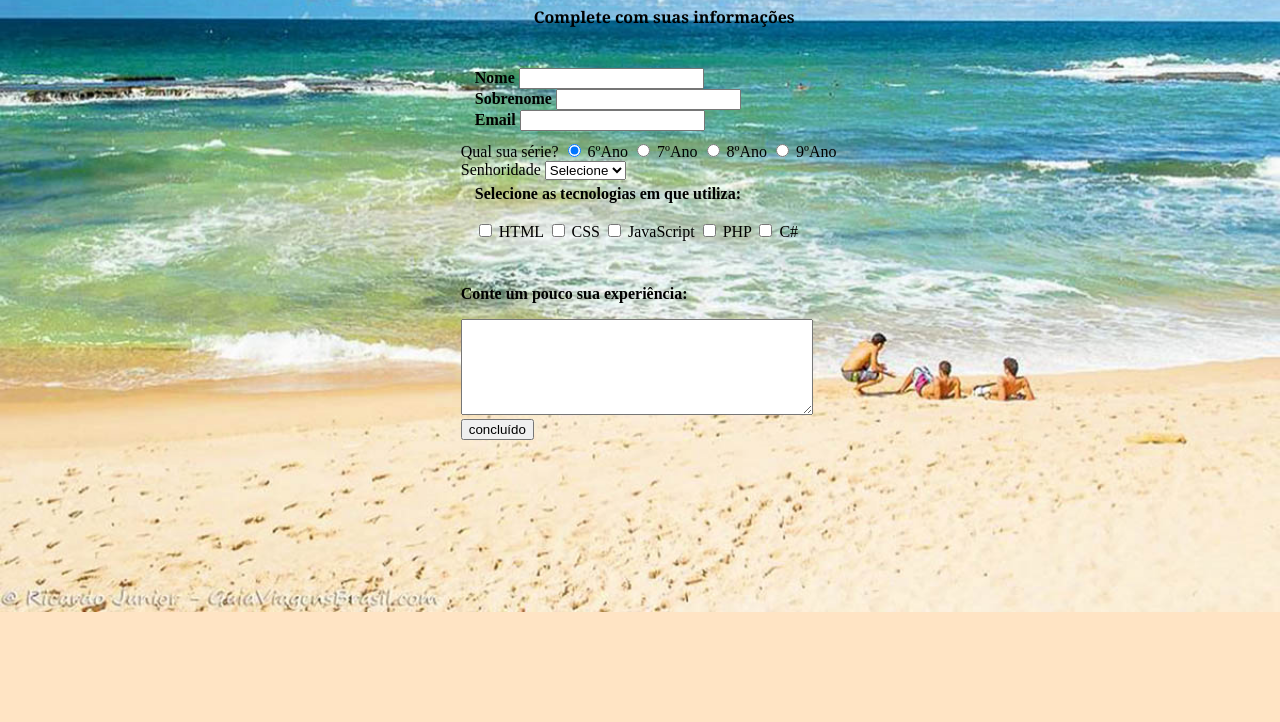
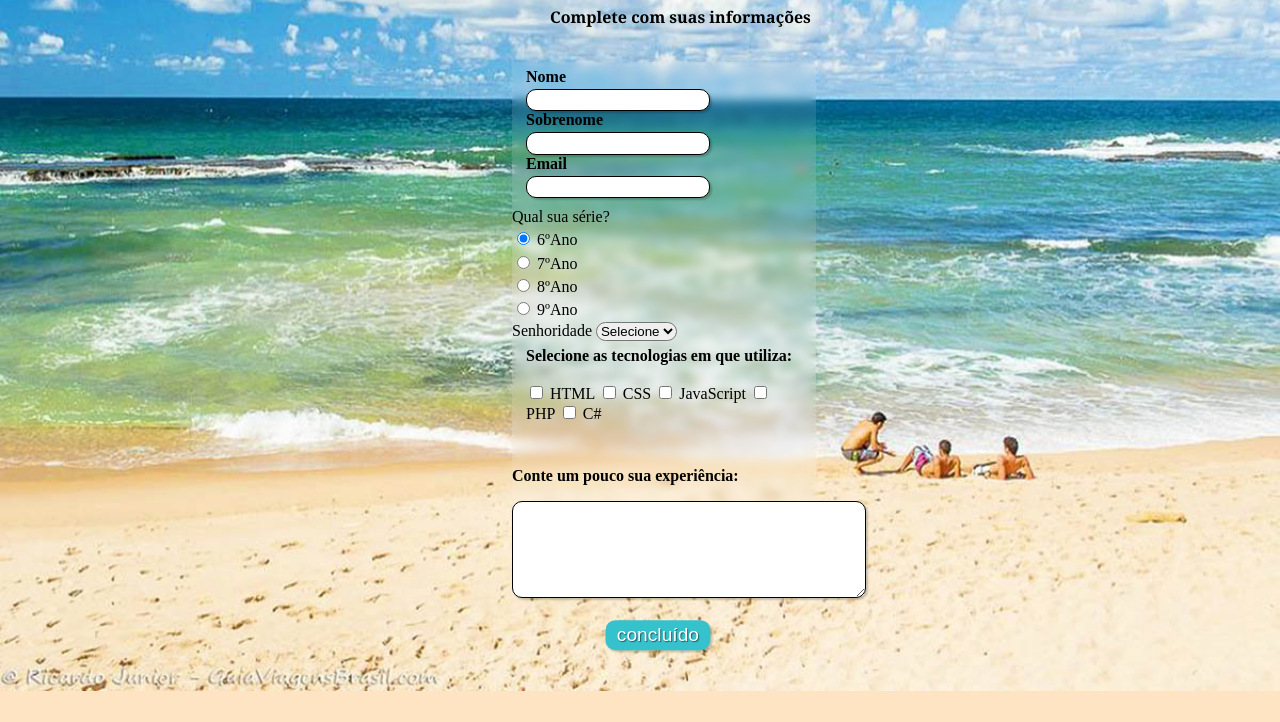
Before and after one commit to vinifpires02/AtividadeFormulario, a plain HTML site: page index.html in a window 1280 px wide. Shown: the part 78-800 px from the top of the page. Drawn offline with Linux system fonts and the light colour scheme.

Commit message:
Update estilo.css
atualização da estilização em CSS

```diff
--- a/estilo.css
+++ b/estilo.css
@@ -5,13 +5,13 @@
 #titulo{
     font-family: 'Times New Roman', Times, serif;
     color:black;
-    margin-left:4%;
+    margin: left 0%;
 }
 
 #subtitulo{
     font-family: Georgia, 'Times New Roman', Times, serif;
     color:black;
-    margin-left: 9%;
+    margin-left: 5%;
 }
 
 fieldset{
@@ -27,7 +27,61 @@ body{
     font-family: 'Times New Roman', Times, serif;
     font-size: 1em;
     color: black;
-    margin-left: 36%;
+    margin-left: 40%;
     margin-top: 2%;
     justify-content: center;
 }
+
+
+input,select,textarea,button{
+    border-radius: 10px;
+
+    }
+.campo{
+    margin-bottom: 0em;
+    }
+
+.campo label{
+    margin-bottom: 0.2em;
+    color:black;
+    display:block
+}
+
+.botao{
+    font-size:1.2em;
+    background: rgb(53, 194, 204);
+    border:0;
+    margin-bottom: 1em;
+    color: white;
+    padding: 0.2em 0.6em;
+    box-shadow: 2px 2px 2px rgba(0,0,0,0.2);
+    text-shadow: 1px 1px 1px rgba(0,0,0,0.5);
+    position: absolute;
+    top: 107%;
+    left: 48%;
+    margin-right: 50%;
+    transform: translate(-50%,-50%);
+}
+
+.form{
+    background: rgba(255,255,255,0.1);
+    backdrop-filter: blur(5px);
+    -webkit-backdrop-filter: blur(2px);
+    background-position: center;
+    top: 95%;
+    left: 50%;
+    margin-right: 60%;
+
+}
+
+fieldset.grupo .campo{
+    float:left;
+    margin-right: 1em;
+}
+
+.campo input[type="text"], .campo input[type="email"], .campo select, .campo textarea{
+    padding: 0.2em;
+    border: 1px solid #000000;
+    box-shadow: 2px 2px 2px rgba(0,0,0,0.2);
+    display: block;
+}
```
